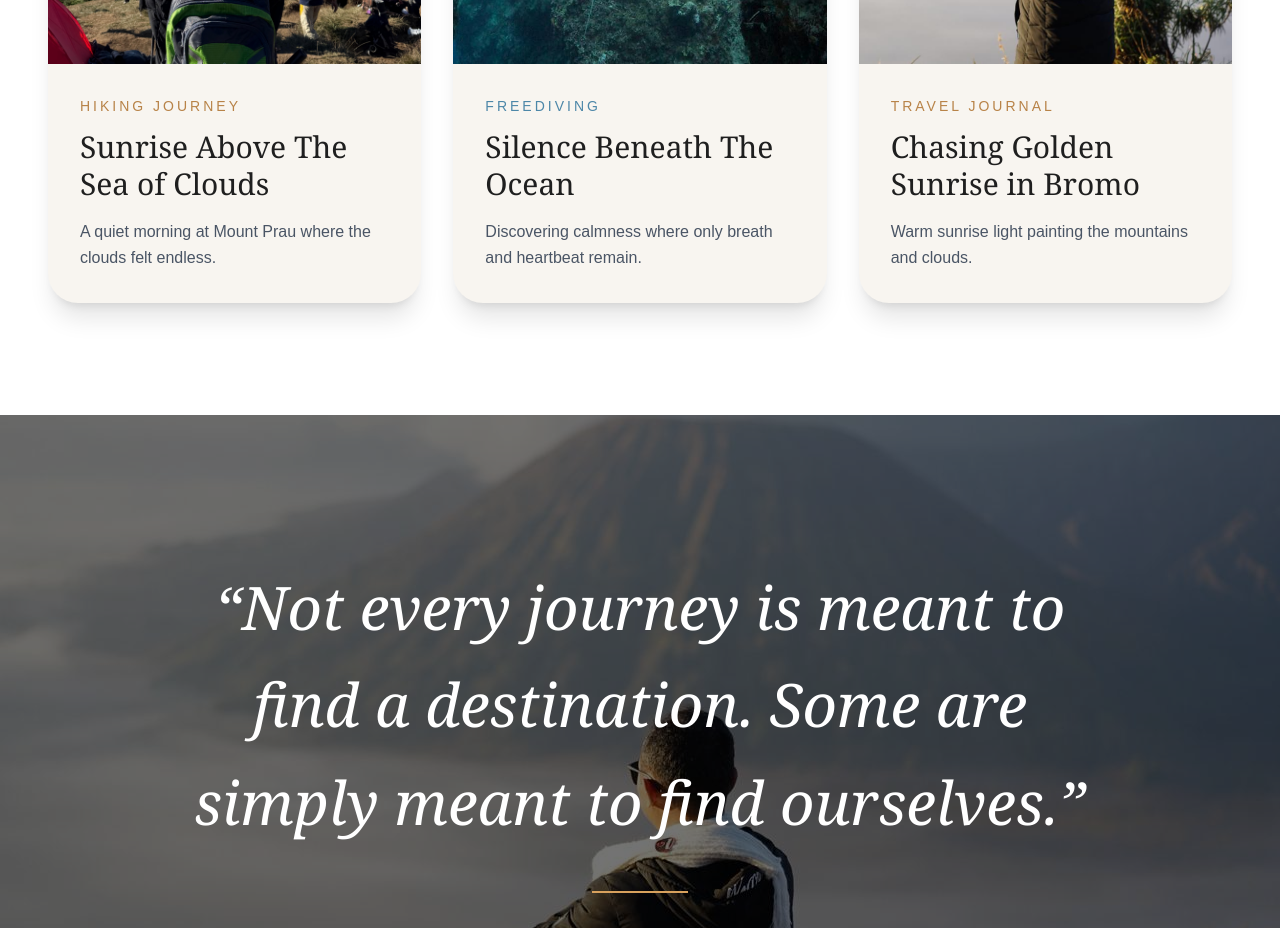
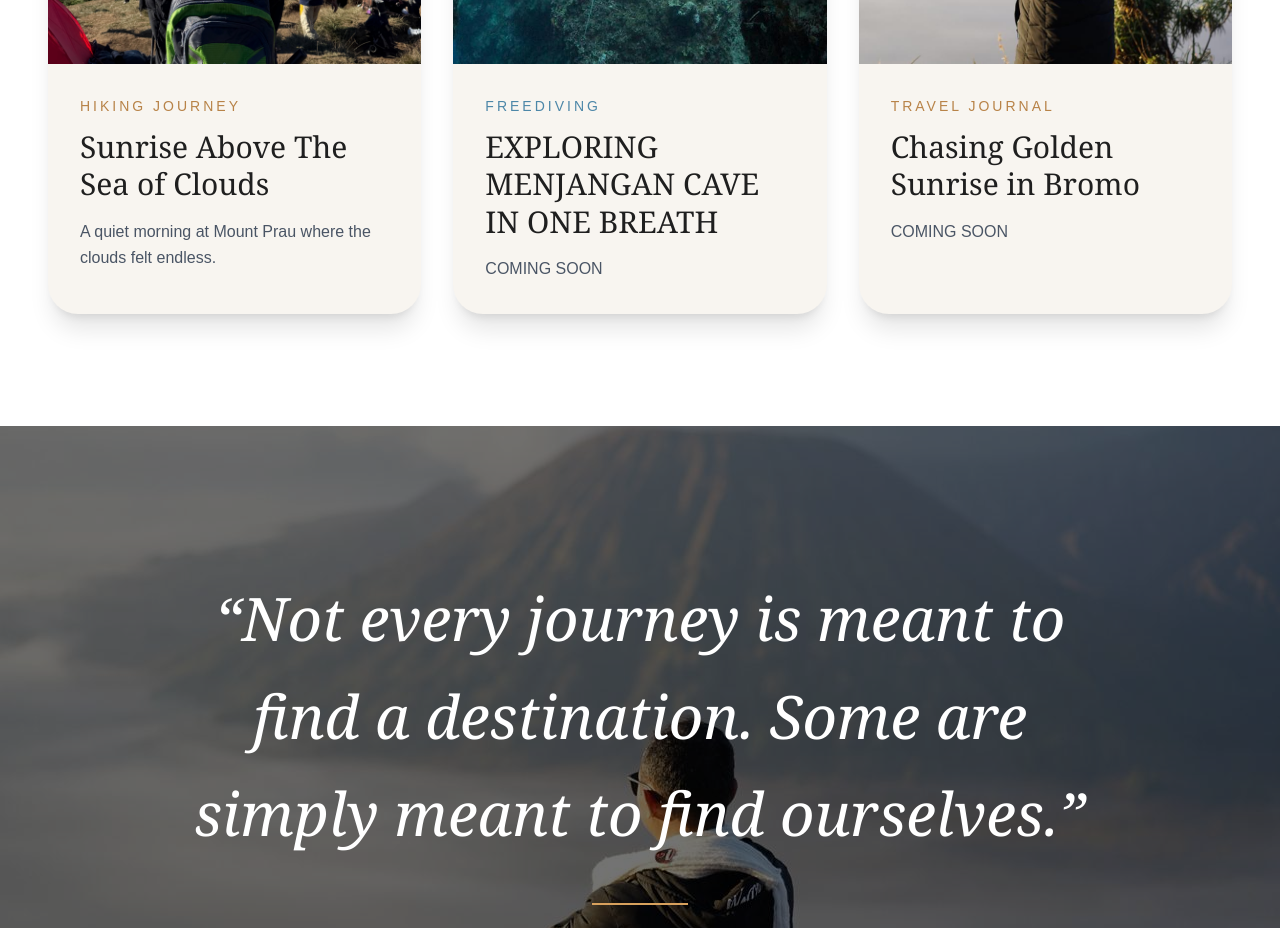
Before and after one commit to rahayusanjoyo/jejak-langkah1, a Next.js app: page / in a window 1280 px wide. Shown: the part 2440-3368 px from the top of the page. Built offline with nearby package versions, Linux system fonts and the light colour scheme.

Commit message:
update homepage cinematic design

```diff
--- a/app/page.tsx
+++ b/app/page.tsx
@@ -196,12 +196,12 @@ export default function HomePage() {
                 </p>
 
                 <h3 className="text-3xl font-serif mb-4 leading-tight">
-                  Silence Beneath
-                  The Ocean
+                  EXPLORING MENJANGAN CAVE
+                  IN ONE BREATH
                 </h3>
 
                 <p className="text-gray-600 leading-relaxed">
-                  Discovering calmness where only breath and heartbeat remain.
+                  COMING SOON
                 </p>
               </div>
             </div>
@@ -229,7 +229,7 @@ export default function HomePage() {
                 </h3>
 
                 <p className="text-gray-600 leading-relaxed">
-                  Warm sunrise light painting the mountains and clouds.
+                  COMING SOON
                 </p>
               </div>
             </div>
```
